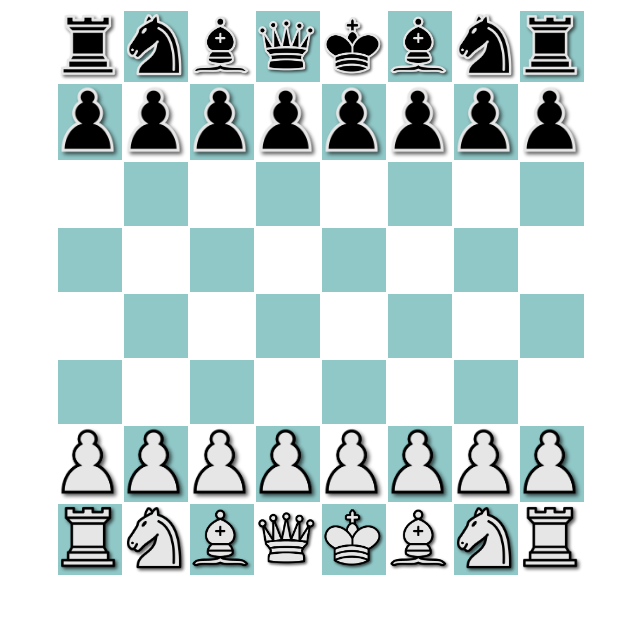
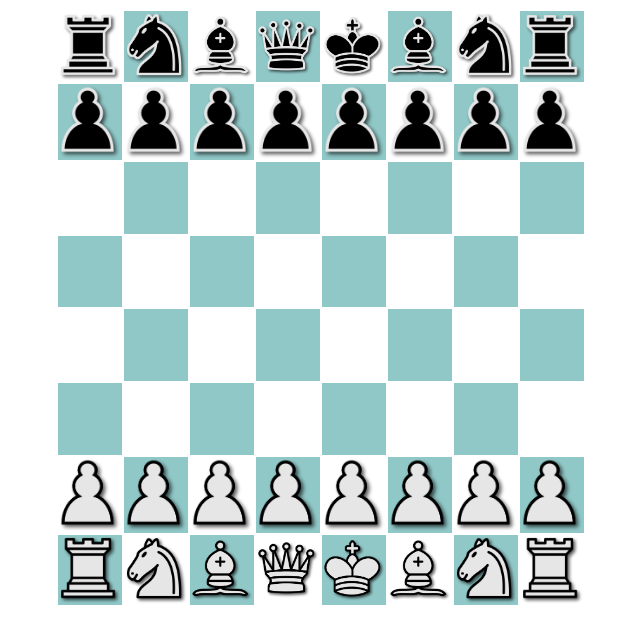
Before and after one commit to Akshat-Gup/new-chess-board, a plain HTML site: page index.html in a window 1280 px wide. Shown: the part 87-730 px from the top of the page, without its empty margins (318-958 px from the left). Drawn offline with Linux system fonts and the light colour scheme.

Commit message:
fixed bugs

```diff
--- a/app.js
+++ b/app.js
@@ -21,8 +21,8 @@ const drag = (ev) => {
 
 const drop = (ev) => {
 	// Change the title and switch the turn
+	switchTurn();
 	replaceTitle(document.querySelector('h1'));
-	switchTurn();
 	ev.preventDefault();
 
 	// Add to the captured pieces menu if a piece touches another piece
--- a/style.css
+++ b/style.css
@@ -1,3 +1,8 @@
+* {
+	user-select: none;
+	-webkit-user-select: none; /* Safari */
+	-ms-user-select: none; /* IE 10 and IE 11 */
+}
 .white {
 	background-color: white;
 }
@@ -81,7 +86,8 @@ table {
 	width: 40vw;
 }
 td:empty {
-	padding: 2.5vw;
+	padding: 2.8vw 2.5vw;
+
 }
 
 @media screen and (max-width: 1030px) {
```
